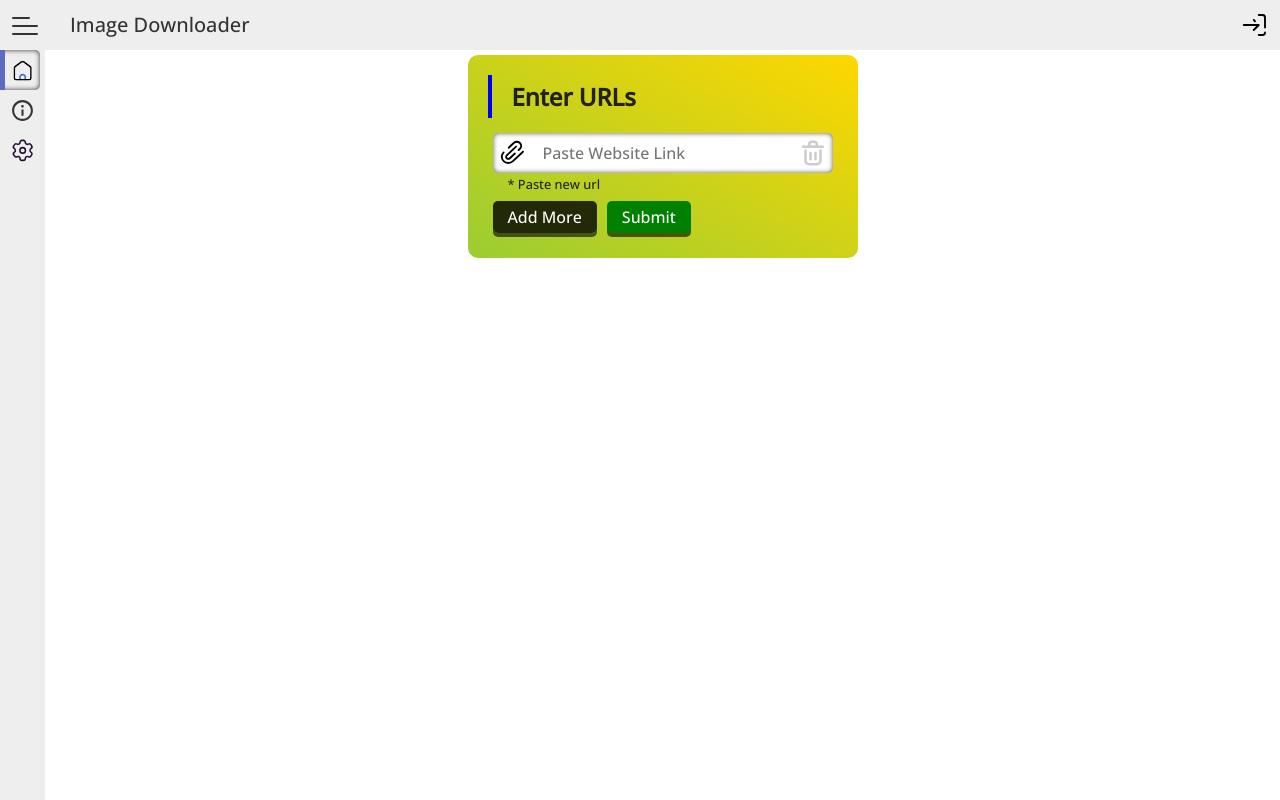
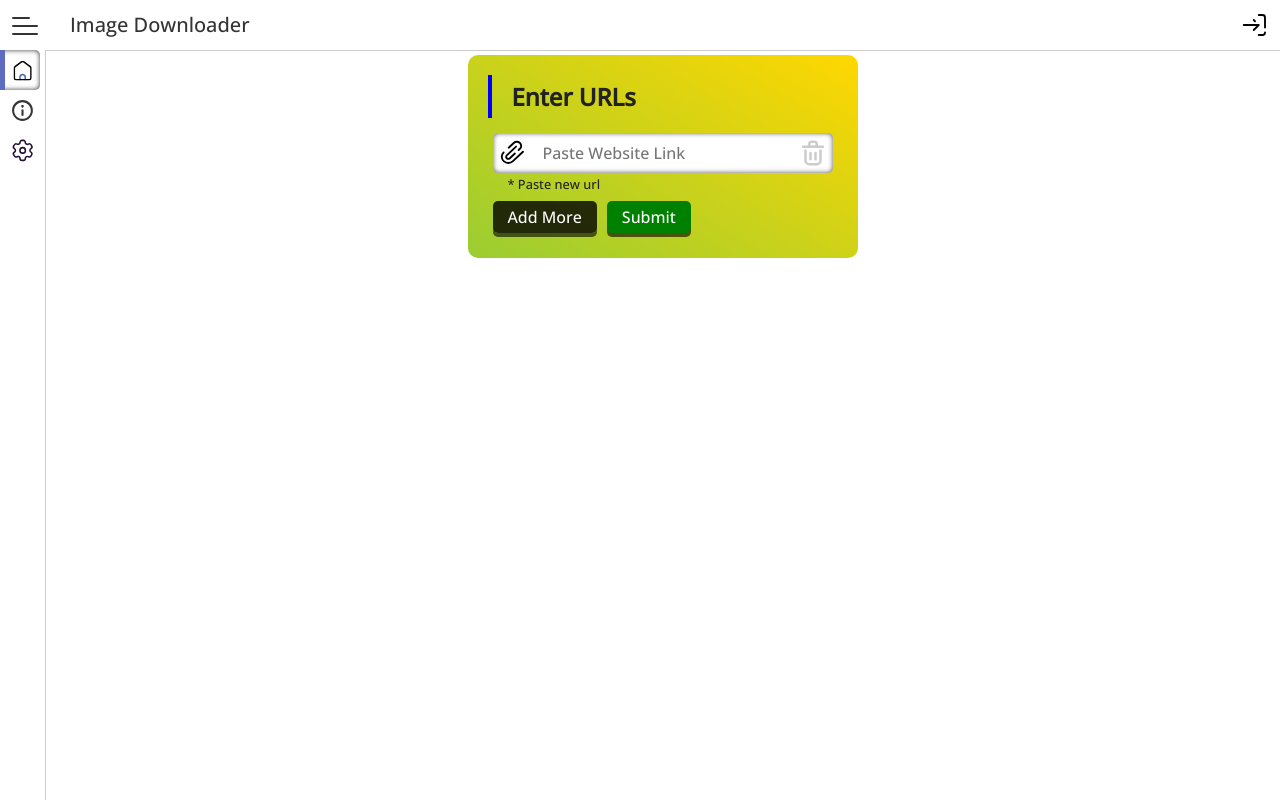
Before and after one commit to Abhay2132/apps, a React (Vite) app: page /apps/imgD in a window 1280 px wide. Built offline with nearby package versions, Linux system fonts and the light colour scheme.

Commit message:
quick ui improvement css only

```diff
--- a/src/routes/css/root.css
+++ b/src/routes/css/root.css
@@ -5,12 +5,22 @@ nav {
 	display: flex;
 	height: var(--nav-H);
 
-	background-color: var(--bg-e);
+	background-color: var(--bg-f);
 	/*  background: rgba(0, 0, 0, 0.1);*/
 	color: var(--nav-clr);
 
 	/*  box-shadow: 0 3px 5px var(--nav-shd-clr);*/
 	z-index: 99;
+}
+
+nav:after {
+	content: "";
+	display: block;
+	width: 100%;
+	height: 1px;
+	background: rgba(0,0,0,0.2);
+	position: absolute;
+	top: 50px;
 }
 
 #hmbgr:hover {
@@ -57,7 +67,7 @@ nav {
 /*  SIDE PANEL CSS  */
 #side-panel {
 	background-color: var(--side-panel-bg);
-	background: var(--bg-e);
+	background: var(--bg-f);
 	padding: 0;
 	margin: 0 !important;
 	width: min(50%, 200px);
@@ -71,6 +81,8 @@ nav {
 	position: fixed !important;
 
 	z-index: 999 !important;
+
+	border-right: 1px solid rgba(0,0,0,0.2);
 }
 
 .side-panel-item:hover {
--- a/src/routes/root.jsx
+++ b/src/routes/root.jsx
@@ -2,7 +2,7 @@ import "../ui/themes/global.css";
 import "../App.css";
 import "./css/root.css";
 import { Outlet, Link } from "react-router-dom";
-import { useState, useRef, memo } from "react";
+import { useState, useEffect, useRef, memo } from "react";
 
 import home from "../assets/icons/home.svg";
 import about from "../assets/icons/about.svg";
@@ -17,13 +17,23 @@ export default function () {
 	});
 	const [open, setOpen] = useState(false);
 	const [active, setActive] = useState(ai);
-
+	const [up , setUp ] = useState(false);
 	const e = useRef((e) => {
 		setOpen(false);
 		let { target } = e;
 		if (target.tagName.toLowerCase() !== "a") target = target.parentNode;
 		setActive(target.getAttribute("data-index"));
 	});
+
+	useEffect(() => {
+		itemD.forEach((item, i) => {
+			//console.log(location.pathname.split("?")[0].slice(5) , (item[0]))
+			if(location.pathname.slice(5) == (item[0]))
+				return setActive(i)
+		})
+	}, [up])
+
+	window.forceSPUpdate = () => setUp(!up);
 
 	const items = itemD.map(([href, icon, text, cn], i) => (
 		<A
@@ -40,7 +50,7 @@ export default function () {
 
 	return (
 		<>
-			<nav>
+			<nav update={''+up} >
 				<div
 					className={open ? "hmbgr-x" : "hmbgr"}
 					onClick={() => setOpen(!open)}
--- a/src/routes/user/login.css
+++ b/src/routes/user/login.css
@@ -1,9 +1,7 @@
 #login,
 #signup {
-	/* background-color: red;     */
-	margin: 5px;
+	margin: 15px;
 	border-radius: 10px;
-	/* background-color: #efefef; */
 	overflow: hidden;
 	box-shadow: 0 0 2px #aaa;
 }
```
